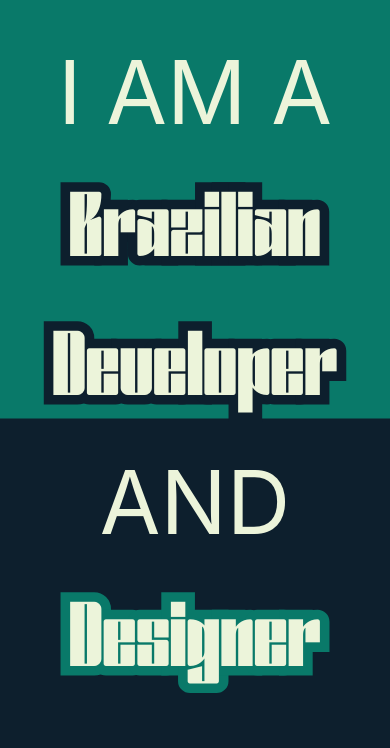
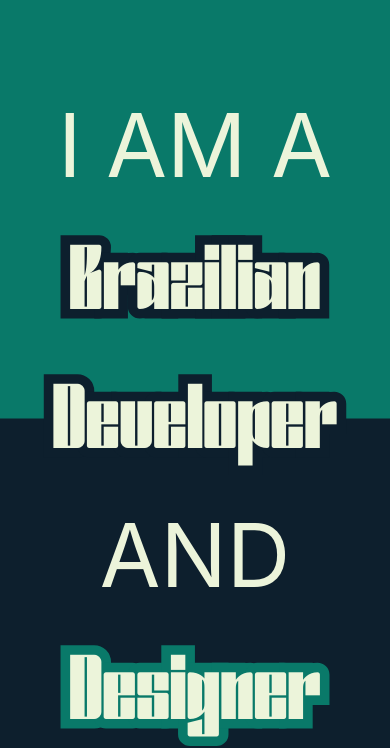
Before and after one commit to samuellucas21504/portfolio-2024, a React (Vite) app: page / in a window 390 px wide. Shown: the part 847-1595 px from the top of the page. Built offline with nearby package versions, Linux system fonts and the light colour scheme.

Commit message:
Corrige vertical align de presentation

```diff
--- a/src/components/Carousel.tsx
+++ b/src/components/Carousel.tsx
@@ -1,4 +1,4 @@
-import React, { Dispatch, ReactNode, SetStateAction, useState } from "react";
+import React, { Dispatch, ReactNode, SetStateAction } from "react";
 
 import styles from "./Carousel.module.css";
 import { CaretLeft, CaretRight } from "@phosphor-icons/react";
--- a/src/experience/Experience.module.css
+++ b/src/experience/Experience.module.css
@@ -41,13 +41,18 @@ section > h2 {
 
 @media (max-width: 768px) {
     .experience > h1 {
-        font-size: 5.5rem;
+        font-size: 6.5rem;
         text-align: center;
     }
 
     section {
         margin-top: 3rem;
     }
+
+    section > header > h1 {
+        font-size: 3rem;
+    }
+
     section > header > small {
         font-size: 1.5rem;
     }
@@ -58,7 +63,13 @@ section > h2 {
 }
 
 @media (max-width: 480px) {
+    .experience > h1 {
+        font-size: 5.5rem;
+        text-align: center;
+    }
+
     section {
         text-align: center;
     }
+
 }
--- a/src/hero/AnimatedCircle.module.css
+++ b/src/hero/AnimatedCircle.module.css
@@ -83,7 +83,7 @@
   z-index: 1001;
 }
 
-@media (max-width: 768px) {
+@media (max-width: 850px) {
   .pulse {
     width: 25rem;
     height: 25rem;
--- a/src/presentation/Presentation.module.css
+++ b/src/presentation/Presentation.module.css
@@ -4,9 +4,14 @@
     padding: var(--section-padding);
     background: linear-gradient(to left top, var(--black-500) calc(50% - 1px), transparent 50%);
     background-size: 100% 100%;
+    display: table;
+    width: 100%;
+    height: 100%;
 }
 
 .content {
+    display: table-cell;
+    vertical-align: middle;
     text-transform: uppercase;
     font-size: 12rem;
     height: 100%;
@@ -54,7 +59,10 @@
     .content {
         font-size: 7rem;
         text-wrap: wrap;
+
         justify-content: center;
+        align-items: center;
+        margin: auto;
     }
 
     .emphasis {
```
